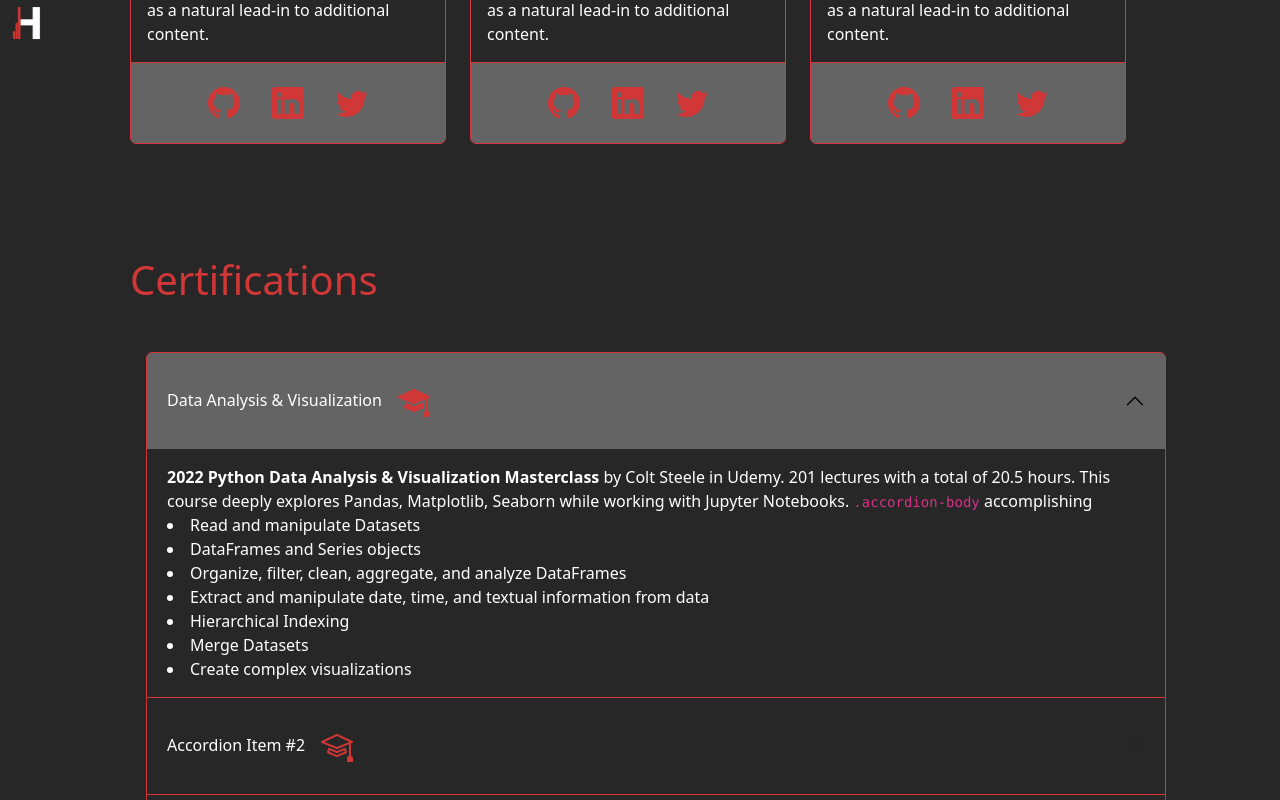
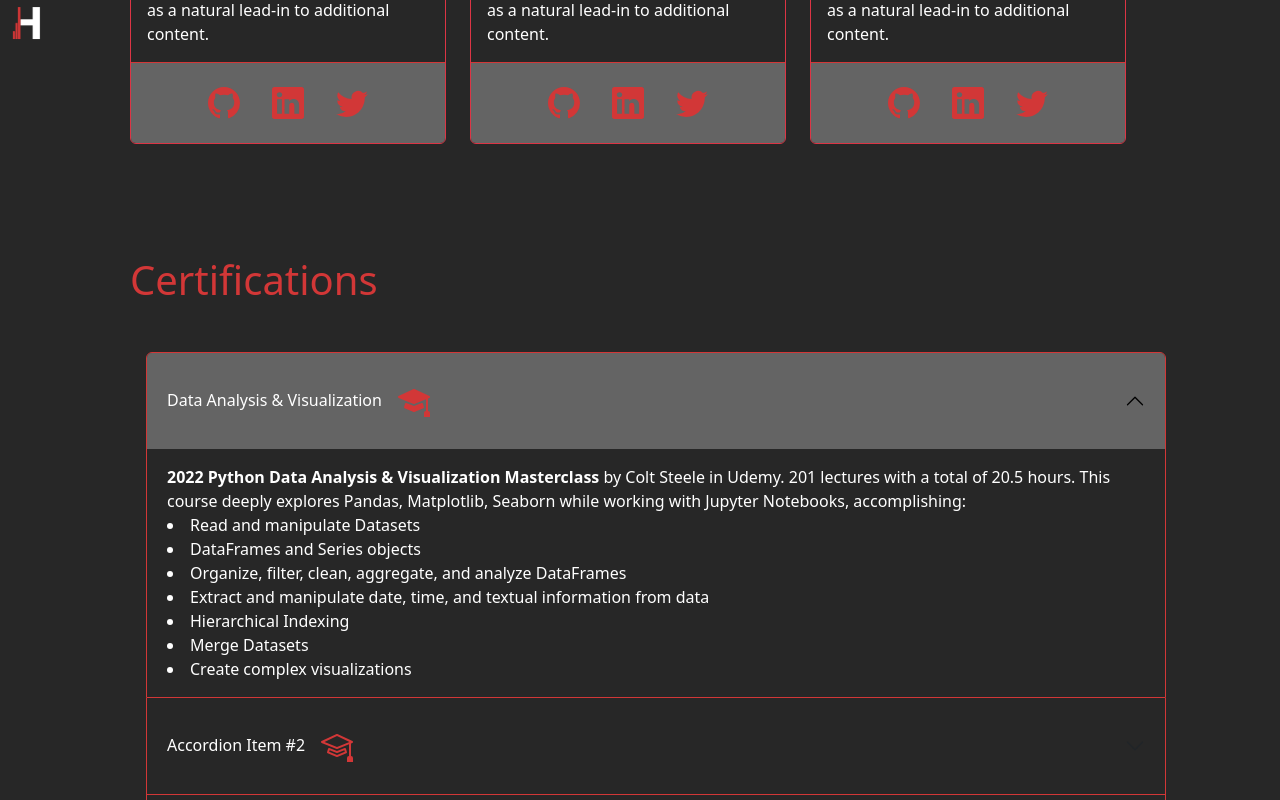
Before and after one commit to ehub-96/my-resume, a React (Vite) app: page / in a window 1280 px wide. Both pictures are taken after a click on the button "Data Analysis & Visualization". Shown: the part 2712-3512 px from the top of the page. Built offline with nearby package versions, Linux system fonts and the light colour scheme.

Commit message:
UDRELIIII

```diff
--- a/src/components/Certifications/Certifications.jsx
+++ b/src/components/Certifications/Certifications.jsx
@@ -19,7 +19,8 @@
                 </h1>
                 <div id="panelsStayOpen-collapseOne" class="accordion-collapse collapse" aria-labelledby="panelsStayOpen-headingOne">
                   <div class="accordion-body">
-                    <strong>2022 Python Data Analysis & Visualization Masterclass</strong> by Colt Steele in Udemy. 201 lectures with a total of 20.5 hours. This course deeply explores Pandas, Matplotlib, Seaborn while working with Jupyter Notebooks. <code>.accordion-body</code> accomplishing
+                    <strong>2022 Python Data Analysis & Visualization Masterclass</strong> by Colt Steele in Udemy. 201 lectures with a total of 20.5 hours. This course deeply explores Pandas, Matplotlib, Seaborn while working with Jupyter Notebooks, accomplishing:
+
                     <li>Read and manipulate Datasets</li>
                     <li>DataFrames and Series objects</li>
                     <li>Organize, filter, clean, aggregate, and analyze DataFrames</li>
```
